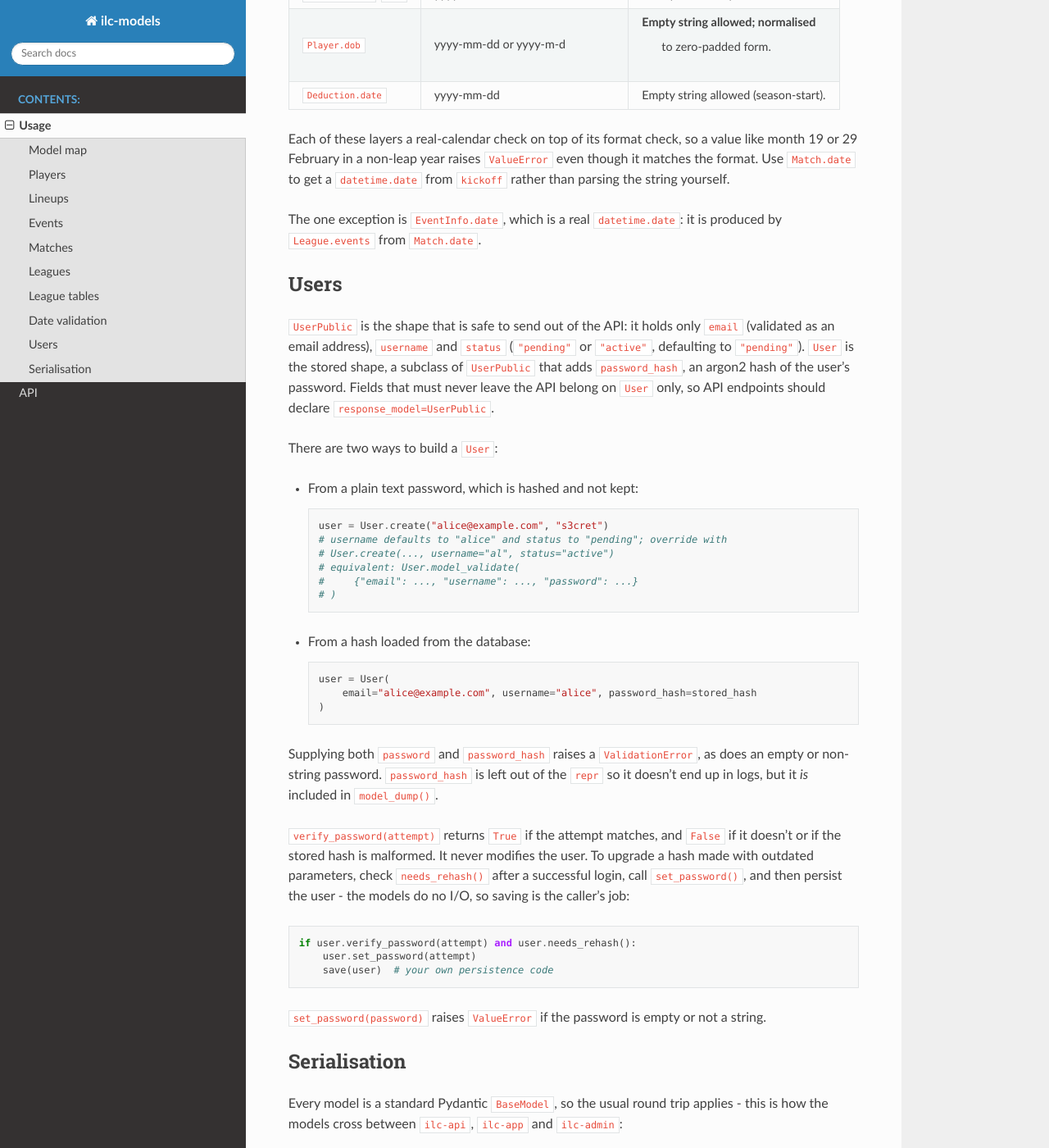
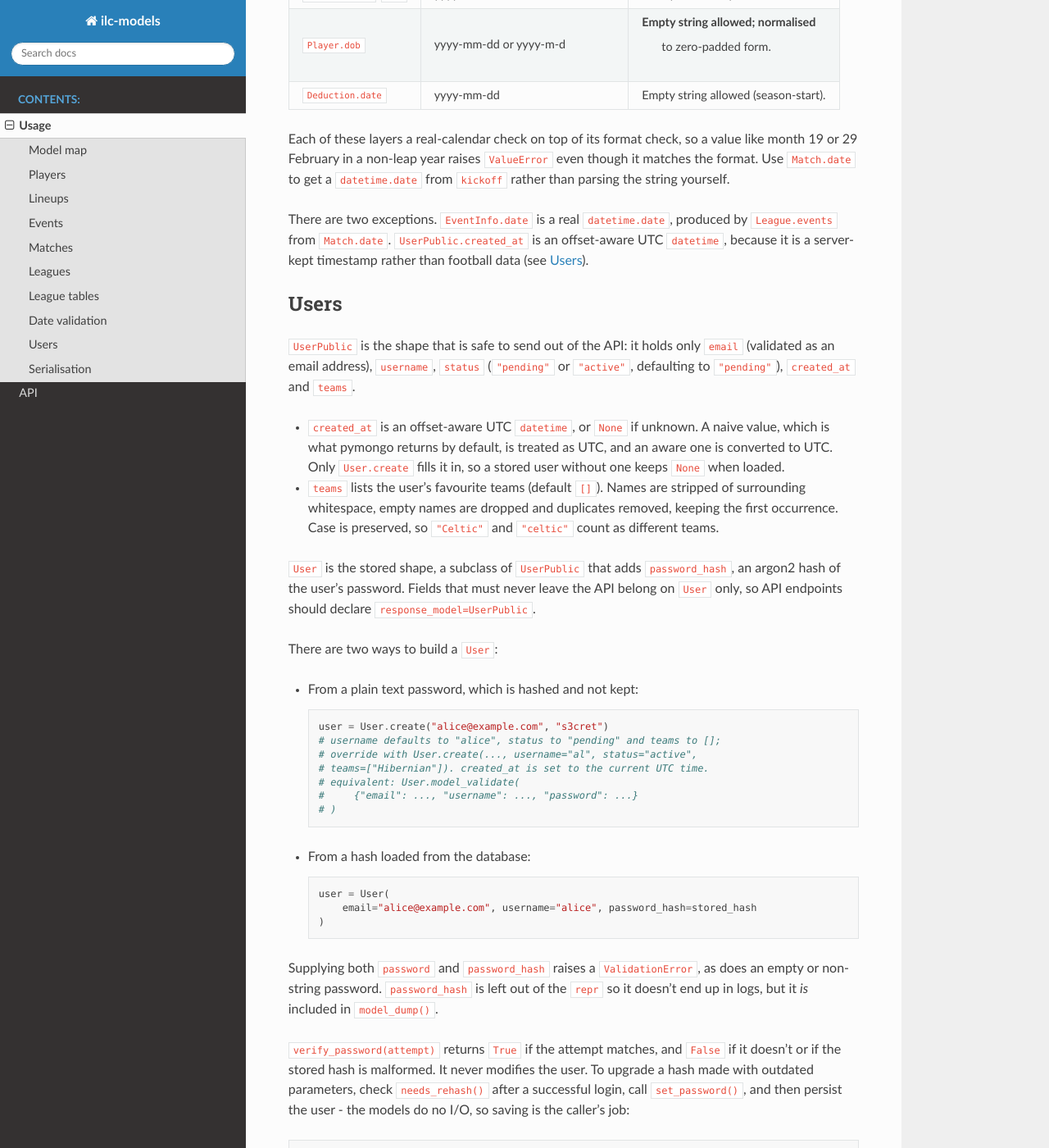
Before and after one commit to fourtreestech/ilc-models, a Sphinx documentation site: the page built from docs/source/usage.rst, in a window 1280 px wide and 1400 px high, scrolled down 4755 px. Shown: the whole window at 82% size. Built offline with Sphinx 7.4.7 and the Read the Docs theme 3.1.0, drawn with Linux system fonts in a browser that asks for light colours; some of the changed text lies outside the part shown.

Commit message:
Document created_at and teams, add Unreleased CHANGELOG section
Update README and usage guide for the UserPublic created_at and teams
fields and User.create's teams parameter, note created_at as the
exception to ISO-string dates, and record the changes since v0.3.1.

```diff
--- a/docs/source/usage.rst
+++ b/docs/source/usage.rst
@@ -238,15 +238,28 @@ value like month 19 or 29 February in a non-leap year raises `ValueError`
 even though it matches the format. Use `Match.date` to get a `datetime.date`
 from `kickoff` rather than parsing the string yourself.
 
-The one exception is `EventInfo.date`, which is a real `datetime.date`: it is
-produced by `League.events` from `Match.date`.
+There are two exceptions. `EventInfo.date` is a real `datetime.date`,
+produced by `League.events` from `Match.date`. `UserPublic.created_at` is an
+offset-aware UTC `datetime`, because it is a server-kept timestamp rather
+than football data (see `Users`_).
 
 Users
 -----
 
 `UserPublic` is the shape that is safe to send out of the API: it holds only
-`email` (validated as an email address), `username` and `status` (`"pending"`
-or `"active"`, defaulting to `"pending"`). `User` is the stored shape, a
+`email` (validated as an email address), `username`, `status` (`"pending"`
+or `"active"`, defaulting to `"pending"`), `created_at` and `teams`.
+
+* `created_at` is an offset-aware UTC `datetime`, or `None` if unknown. A
+  naive value, which is what pymongo returns by default, is treated as UTC,
+  and an aware one is converted to UTC. Only `User.create` fills it in, so a
+  stored user without one keeps `None` when loaded.
+* `teams` lists the user's favourite teams (default `[]`). Names are
+  stripped of surrounding whitespace, empty names are dropped and duplicates
+  removed, keeping the first occurrence. Case is preserved, so `"Celtic"` and
+  `"celtic"` count as different teams.
+
+`User` is the stored shape, a
 subclass of `UserPublic` that adds `password_hash`, an argon2 hash of the
 user's password. Fields that must never leave the API belong on `User` only,
 so API endpoints should declare `response_model=UserPublic`.
@@ -256,8 +269,9 @@ There are two ways to build a `User`:
 * From a plain text password, which is hashed and not kept::
 
       user = User.create("alice@example.com", "s3cret")
-      # username defaults to "alice" and status to "pending"; override with
-      # User.create(..., username="al", status="active")
+      # username defaults to "alice", status to "pending" and teams to [];
+      # override with User.create(..., username="al", status="active",
+      # teams=["Hibernian"]). created_at is set to the current UTC time.
       # equivalent: User.model_validate(
       #     {"email": ..., "username": ..., "password": ...}
       # )
```
Also changed, not shown: other parts of docs/source/usage.rst (+1 -1 lines), CHANGELOG.md (+18 -0 lines), README.md (+9 -5 lines).
